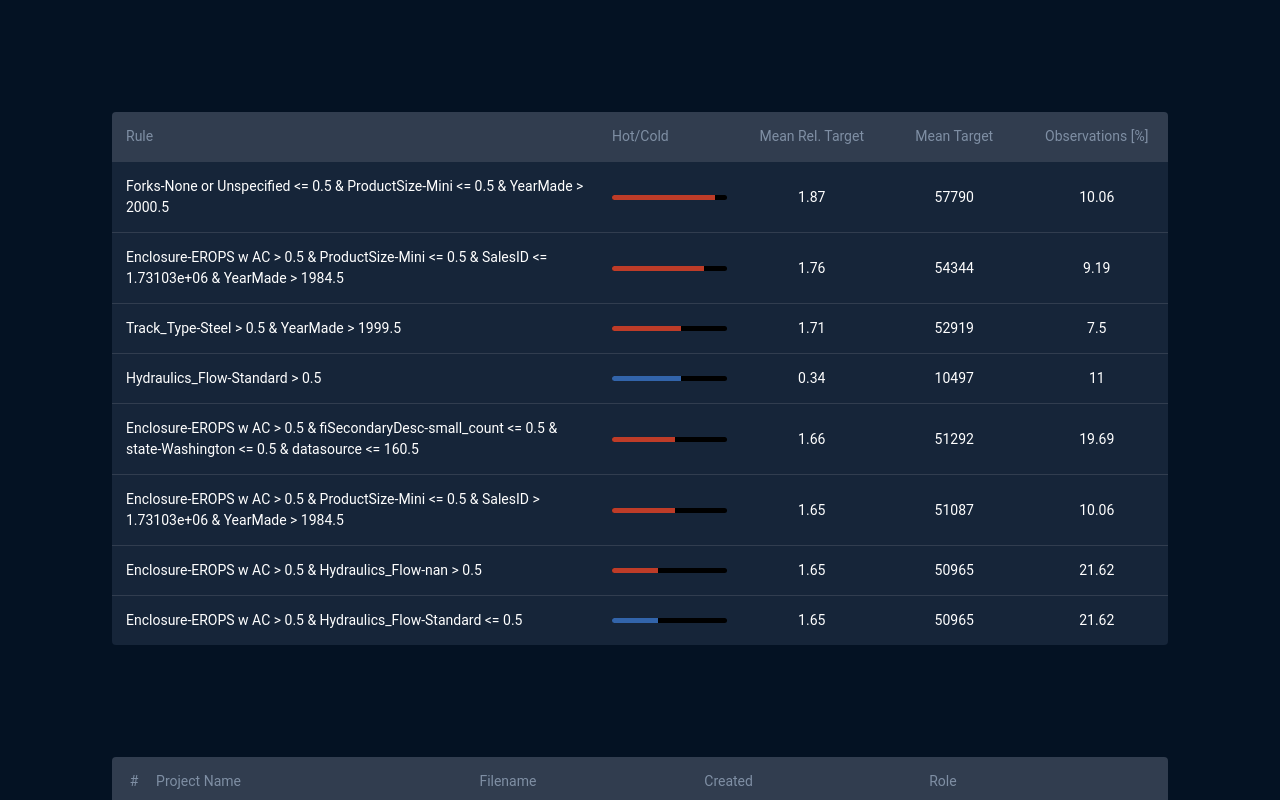
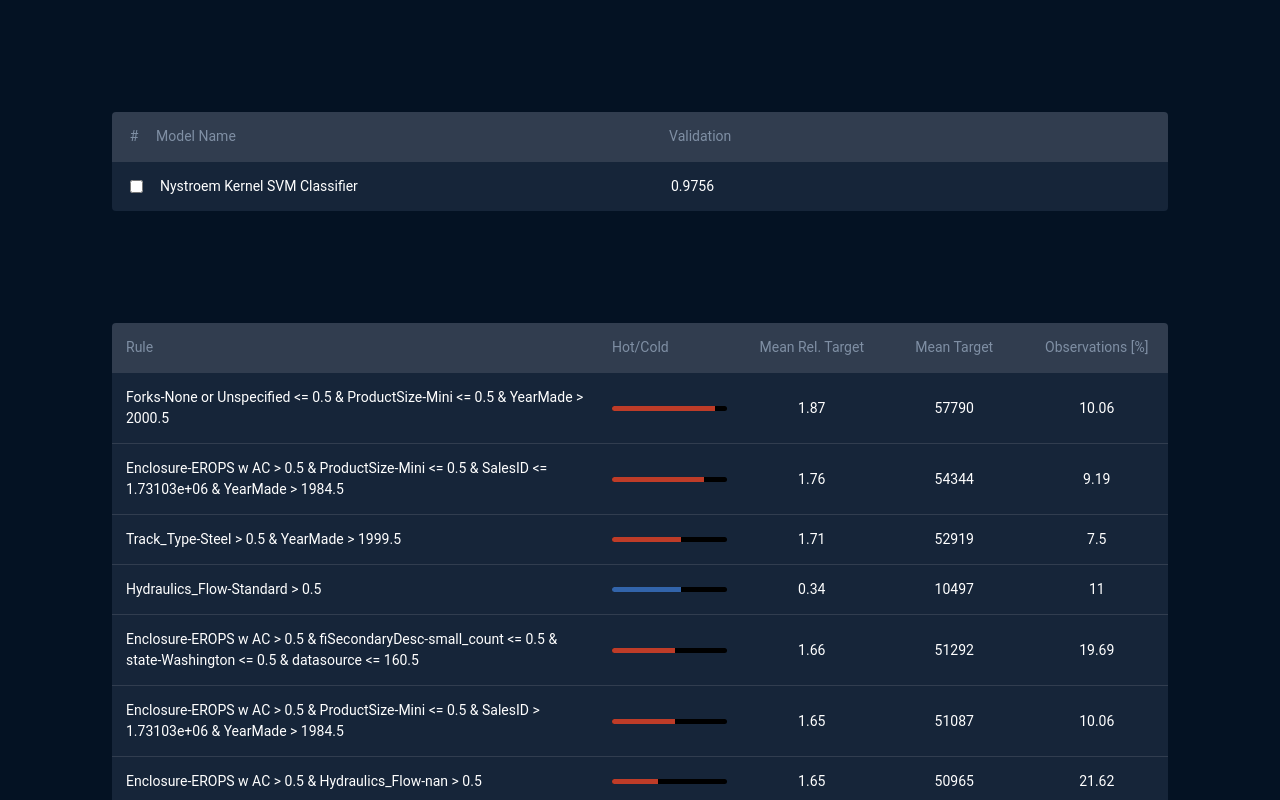
Before and after one commit to alexeyraspopov/spreadsheets, a React app: page / in a window 1280 px wide. Shown: the top 800 px of the page. Built offline with nearby package versions, Linux system fonts and the light colour scheme.

Commit message:
initialize LeaderboardTable

```diff
--- a/index.js
+++ b/index.js
@@ -42,6 +42,10 @@ const hotspots = [
     temperature: 0.4, mean: 1.65, meanTarget: 50965, observations: 21.62 },
   { id: 'H8', rule: 'Enclosure-EROPS w AC > 0.5 & Hydraulics_Flow-Standard <= 0.5',
     temperature: -0.4, mean: 1.65, meanTarget: 50965, observations: 21.62 },
-]
+];
 
-ReactDOM.render(<App projects={projects} hotspots={hotspots} />, document.querySelector('main'));
+const models = [
+  { id: 'M1', modelType: 'Nystroem Kernel SVM Classifier', validation: 0.9756 },
+];
+
+ReactDOM.render(<App projects={projects} hotspots={hotspots} models={models} />, document.querySelector('main'));
--- a/modules/App.js
+++ b/modules/App.js
@@ -1,10 +1,12 @@
 import React from 'react';
 import ProjectManagementTable from './ProjectManagementTable';
 import HotspotsTable from './HotspotsTable';
+import LeaderboardTable from './LeaderboardTable';
 
-export default function App({ projects, hotspots }) {
+export default function App({ projects, hotspots, models }) {
   return (
     <article className="playground">
+      <LeaderboardTable models={models} />
       <HotspotsTable hotspots={hotspots} />
       <ProjectManagementTable projects={projects} />
     </article>
--- a/modules/LeaderboardTable.js
+++ b/modules/LeaderboardTable.js
@@ -0,0 +1,24 @@
+import React, { Component } from 'react';
+import Spreadsheet from '../lib/Spreadsheet';
+import PropertyColumn from './PropertyColumn';
+import Selection from './SelectionColumn';
+
+export default class LeaderboardTable extends Component {
+  constructor(props) {
+    super(props);
+    this.columns = [
+      Selection,
+      PropertyColumn.of('ModelName', 'Model Name', d => d.modelType),
+      PropertyColumn.of('Validation', 'Validation', d => d.validation)
+    ];
+  }
+
+  render() {
+    return (
+      <Spreadsheet
+        name="hotspots"
+        columns={this.columns}
+        rows={this.props.models} />
+    );
+  }
+}
```
